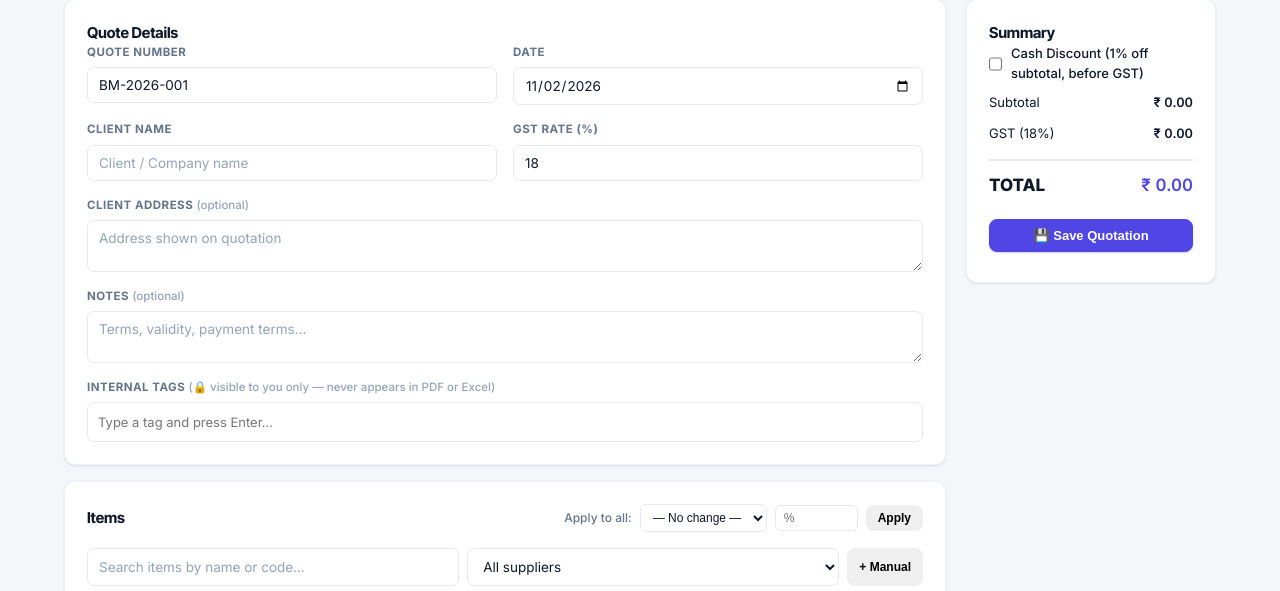
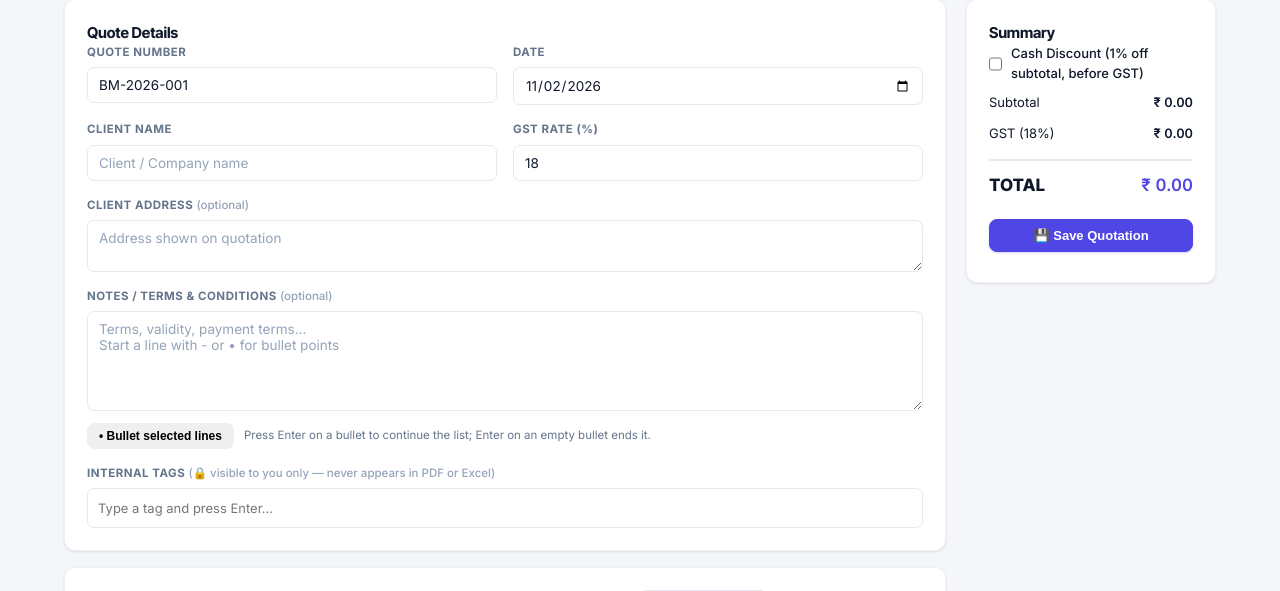
Before and after one commit to Ritvik-Anand/QuoteMaker, a Flask app: page /quotation/new in a window 1280 px wide. Shown: the part 146-737 px from the top of the page. Run offline with Flask 3, Linux system fonts and the light colour scheme; the visitor is signed in with stand-in values (Sample User, id 1); data that the repository does not hold is empty; parts of the project's set-up code (start-up, migrations or seed data) failed here and were passed over; some libraries are stand-ins or nearby versions.

Commit message:
Render quotation notes as proper bullet points in PDF and Excel
The PDF put the whole Notes box into one paragraph, so line breaks
collapsed and every bullet ran together (and a raw & or < could break
the markup). Notes are now parsed per line: lines starting with - * •
become real bullets, "1." / "2)" keep their numbering, blank lines
become spacing, and text is XML-escaped. Excel gets wrapped text with a
sized row. The Notes box is bigger, labelled Notes / Terms & Conditions,
continues a bullet list on Enter (empty bullet ends it), and has a
"Bullet selected lines" toggle.

Co-Authored-By: Claude Sonnet 5.5 <noreply@anthropic.com>

```diff
--- a/export.py
+++ b/export.py
@@ -1,6 +1,8 @@
 import io
 import os
+import re
 from datetime import datetime
+from xml.sax.saxutils import escape as _xml_escape
 from reportlab.lib.pagesizes import A4
 from reportlab.lib import colors
 from reportlab.lib.units import mm
@@ -27,6 +29,59 @@ BRAND_COLOR = colors.HexColor("#2c5f8a")
 ACCENT_COLOR = colors.HexColor("#eef4fa")
 LIGHT_GRAY = colors.HexColor("#f7f7f7")
 MID_GRAY = colors.HexColor("#dddddd")
+
+
+_BULLET_RE = re.compile(r"^\s*[-*•–]\s+(.*)$")
+_NUMBERED_RE = re.compile(r"^\s*(\d+[.)])\s+(.*)$")
+
+
+def _parse_notes(notes: str):
+    """Split free-text notes into (kind, bullet, text) rows.
+
+    A line starting with - * • or – is a bullet; "1." / "2)" keeps its own
+    number as the marker; anything else is plain text; blank lines become
+    spacers. Typed once in the notes box, rendered the same in PDF and Excel.
+    """
+    rows = []
+    for raw in (notes or "").replace("\r\n", "\n").replace("\r", "\n").split("\n"):
+        line = raw.rstrip()
+        if not line.strip():
+            rows.append(("blank", "", ""))
+            continue
+        m = _BULLET_RE.match(line)
+        if m:
+            rows.append(("item", "•", m.group(1).strip()))
+            continue
+        m = _NUMBERED_RE.match(line)
+        if m:
+            rows.append(("item", m.group(1), m.group(2).strip()))
+            continue
+        rows.append(("text", "", line.strip()))
+    # Trim leading/trailing blanks and collapse runs of them.
+    out = []
+    for r in rows:
+        if r[0] == "blank" and (not out or out[-1][0] == "blank"):
+            continue
+        out.append(r)
+    while out and out[-1][0] == "blank":
+        out.pop()
+    return out
+
+
+def _notes_flowables(notes: str):
+    base = dict(fontName=FONT, fontSize=8, leading=11, textColor=colors.HexColor("#555555"))
+    flow = [Paragraph("Notes:", ParagraphStyle("notes-h", spaceAfter=2, **{**base, "fontName": FONT_BOLD}))]
+    text_style = ParagraphStyle("notes-t", spaceAfter=1, **base)
+    item_style = ParagraphStyle("notes-i", leftIndent=14, bulletIndent=2, spaceAfter=1.5,
+                                bulletFontName=FONT, bulletFontSize=8, **base)
+    for kind, bullet, text in _parse_notes(notes):
+        if kind == "blank":
+            flow.append(Spacer(1, 2 * mm))
+        elif kind == "item":
+            flow.append(Paragraph(_xml_escape(text), item_style, bulletText=bullet))
+        else:
+            flow.append(Paragraph(_xml_escape(text), text_style))
+    return flow
 
 
 def _compute_totals(quote_items, gst_rate, cash_discount=False):
@@ -182,10 +237,7 @@ def generate_pdf(quotation: dict, quote_items: list[dict]) -> bytes:
     if quotation.get("notes"):
         story.append(Spacer(1, 4 * mm))
         story.append(HRFlowable(width="100%", thickness=0.5, color=MID_GRAY, spaceAfter=4))
-        story.append(Paragraph(
-            f"<b>Notes:</b> {quotation['notes']}",
-            ParagraphStyle("notes", fontName=FONT, fontSize=8, textColor=colors.HexColor("#555555"))
-        ))
+        story.extend(_notes_flowables(quotation["notes"]))
 
     # Footer
     story.append(Spacer(1, 6 * mm))
@@ -340,9 +392,17 @@ def generate_excel(quotation: dict, quote_items: list[dict]) -> bytes:
     if quotation.get("notes"):
         ws[f"A{row}"].value = "Notes:"
         ws[f"A{row}"].font = Font(bold=True, size=9)
+        ws[f"A{row}"].alignment = Alignment(vertical="top")
         ws.merge_cells(f"B{row}:G{row}")
-        ws[f"B{row}"].value = quotation["notes"]
+        note_lines = []
+        for kind, bullet, text in _parse_notes(quotation["notes"]):
+            note_lines.append("" if kind == "blank" else (f"{bullet} {text}" if kind == "item" else text))
+        ws[f"B{row}"].value = "\n".join(note_lines)
         ws[f"B{row}"].font = Font(size=9, color="555555")
+        ws[f"B{row}"].alignment = Alignment(wrap_text=True, vertical="top")
+        # Merged cells don't auto-size: ~100 chars fit across B:G, 12pt per line.
+        est_lines = sum(max(1, -(-len(l) // 100)) for l in note_lines) or 1
+        ws.row_dimensions[row].height = max(15, est_lines * 12)
 
     buffer = io.BytesIO()
     wb.save(buffer)
--- a/templates/quotation.html
+++ b/templates/quotation.html
@@ -52,8 +52,12 @@
           <textarea id="client-address" class="input" rows="2" placeholder="Address shown on quotation"></textarea>
         </div>
         <div class="form-group full-width">
-          <label>Notes <span class="opt">(optional)</span></label>
-          <textarea id="quote-notes" class="input" rows="2" placeholder="Terms, validity, payment terms…"></textarea>
+          <label>Notes / Terms &amp; Conditions <span class="opt">(optional)</span></label>
+          <textarea id="quote-notes" class="input" rows="5" placeholder="Terms, validity, payment terms…&#10;Start a line with - or • for bullet points"></textarea>
+          <div style="display:flex;align-items:center;gap:10px;margin-top:6px">
+            <button type="button" class="btn btn-sm" onclick="toggleNoteBullets()">• Bullet selected lines</button>
+            <span style="font-size:11.5px;color:var(--text-muted)">Press Enter on a bullet to continue the list; Enter on an empty bullet ends it.</span>
+          </div>
         </div>
         <div class="form-group full-width">
           <label>Internal Tags <span class="opt">(🔒 visible to you only — never appears in PDF or Excel)</span></label>
@@ -772,6 +776,52 @@ function exportQuote(type) {
   window.open(`/api/quotations/${QID}/export/${type}`, '_blank');
 }
 
+// ── Notes bullets ─────────────────────────────────────────────────────────────
+// Notes are plain text; the PDF/Excel exports turn lines starting with - * •
+// (or "1.") into real bullets, so this just makes typing them painless.
+const NOTE_BULLET = /^(\s*)([-*•–]|\d+[.)])\s/;
+
+function toggleNoteBullets() {
+  const ta = document.getElementById('quote-notes');
+  const text = ta.value;
+  const start = text.lastIndexOf('\n', ta.selectionStart - 1) + 1;
+  let end = text.indexOf('\n', ta.selectionEnd);
+  if (end === -1) end = text.length;
+  const lines = text.slice(start, end).split('\n');
+  const nonBlank = lines.filter(l => l.trim());
+  const allBulleted = nonBlank.length && nonBlank.every(l => /^\s*[-*•–]\s/.test(l));
+  const out = lines.map(l => {
+    if (!l.trim()) return l;
+    return allBulleted ? l.replace(/^(\s*)[-*•–]\s+/, '$1') : (/^\s*[-*•–]\s/.test(l) ? l : '• ' + l.trimStart());
+  });
+  ta.value = text.slice(0, start) + out.join('\n') + text.slice(end);
+  ta.focus();
+  ta.setSelectionRange(start, start + out.join('\n').length);
+}
+
+document.getElementById('quote-notes').addEventListener('keydown', e => {
+  if (e.key !== 'Enter' || e.shiftKey || e.isComposing) return;
+  const ta = e.target;
+  if (ta.selectionStart !== ta.selectionEnd) return;
+  const pos = ta.selectionStart;
+  const lineStart = ta.value.lastIndexOf('\n', pos - 1) + 1;
+  const line = ta.value.slice(lineStart, pos);
+  const m = line.match(NOTE_BULLET);
+  if (!m) return;
+  e.preventDefault();
+  const marker = m[2];
+  if (line.trim() === marker) {            // empty bullet: end the list
+    ta.value = ta.value.slice(0, lineStart) + ta.value.slice(pos);
+    ta.setSelectionRange(lineStart, lineStart);
+    return;
+  }
+  const num = marker.match(/^(\d+)([.)])$/);
+  const next = num ? `${m[1]}${parseInt(num[1], 10) + 1}${num[2]} ` : `${m[1]}${marker} `;
+  ta.value = ta.value.slice(0, pos) + '\n' + next + ta.value.slice(pos);
+  const caret = pos + 1 + next.length;
+  ta.setSelectionRange(caret, caret);
+});
+
 // ── Helpers ───────────────────────────────────────────────────────────────────
 function fmt(n) {
   return (Math.round(n * 100) / 100).toLocaleString('en-IN', {minimumFractionDigits: 2, maximumFractionDigits: 2});
```
